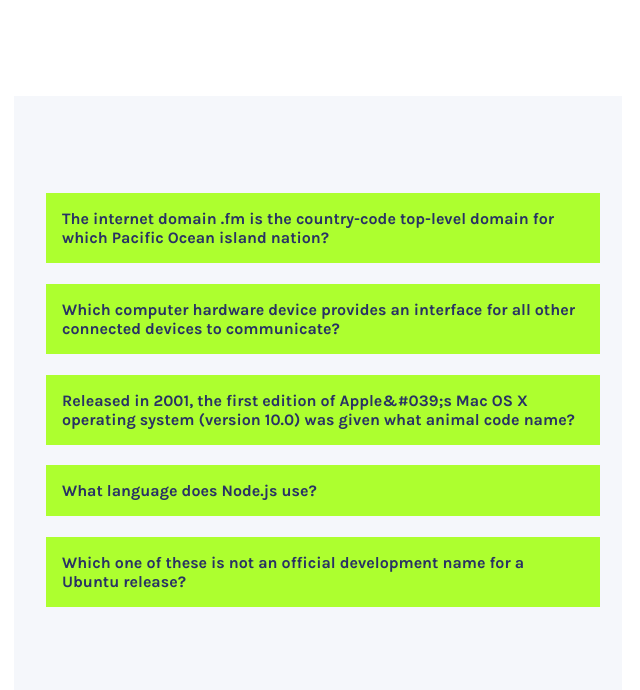
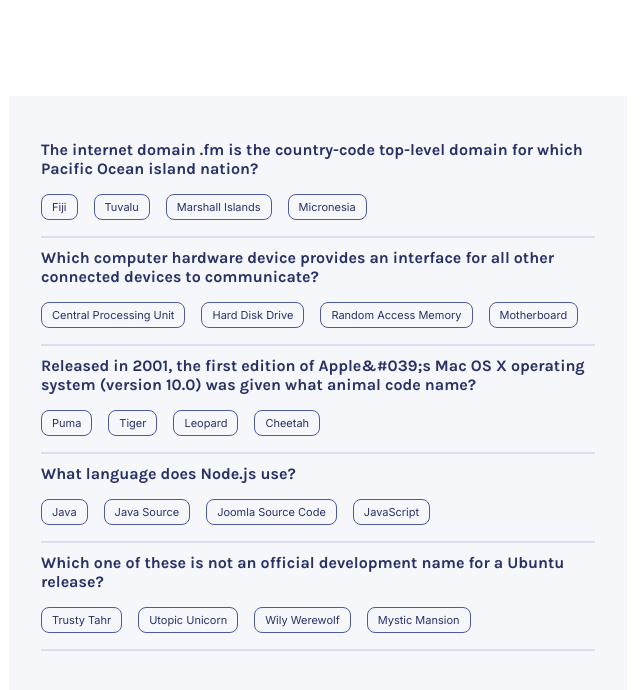
Before and after one commit to NatnaelAbebe19/Roha_quizs, a React (Vite) app: page / in a window 1280 px wide. Both pictures are taken after a click on the button "Start quiz". Shown: the top 690 px of the page, without its empty margins (322-962 px from the left). Built offline with nearby package versions, Linux system fonts and the light colour scheme.

Commit message:
the data we get from data.js is imported and managed properly

```diff
--- a/src/App.css
+++ b/src/App.css
@@ -3,6 +3,8 @@
 .container {
   position: relative;
   overflow: hidden;
+  /* width: 615px; */
+  /* height: 600px; */
 }
 .hero,
 .question--container {
@@ -18,7 +20,7 @@
 .question--container {
   justify-content: center;
   align-items: flex-start;
-  row-gap: 1.3rem;
+  width: 100%;
 }
 .hero--header {
   color: #293264;
@@ -96,12 +98,12 @@
   }
 }
 .questions {
-  padding: 1rem;
-}
-.quiz {
+  /* padding: 1rem; */
+  display: flex;
+  justify-content: center;
+  flex-direction: column;
+  row-gap: 1rem;
   width: 554px;
-  background: greenyellow;
-  /* margin-bottom: 1rem; */
 }
 
 .question--body {
@@ -110,7 +112,23 @@
   font-size: 16px;
   color: #293264;
 }
-#multiple {
+.multiple {
   display: flex;
-  justify-content: space-around;
+  column-gap: 1rem;
+  /* justify-content: space-between; */
 }
+.span1 {
+  border-radius: 8px;
+  border: 0.79px solid #4d5b9e;
+  font-size: 11px;
+  padding: 5px 10px;
+  cursor: pointer;
+  font-weight: 500;
+  text-align: center;
+  color: #293264;
+  font-family: "inter", sans-serif;
+}
+.line {
+  border: 0.79px solid #dbdef0;
+  margin-bottom: 10px;
+}
--- a/src/App.jsx
+++ b/src/App.jsx
@@ -23,7 +23,7 @@
   return (
     <div className="container">
       {display ? (
-        <div className="question--container">{question}</div>
+        <div className="question--container">{question} </div>
       ) : (
         <WelcomePage handleClick={handleClick} />
       )}
--- a/src/components/Questions.jsx
+++ b/src/components/Questions.jsx
@@ -1,11 +1,18 @@
 import React, { useState } from "react";
 
 export default function Questions(props) {
-  const [choose, setChoose] = useState(props.choice);
-  const [correct, setCorrect] = useState(props.correct);
-  const mergedArray = [...choose, correct];
-  const containerElement = document.getElementById("multiple");
-  console.log(mergedArray);
+  //   const [choose, setChoose] = useState(props.choice);
+  //   const [correct, setCorrect] = useState(props.correct);
+  const mergedArray = [...props.choice, props.correct];
+  //   const containerElement = document.getElementsByClassName("multiple");
+  //   console.log(mergedArray);
+
+  // for(let i = 0; i< mergedArray.length; i++){
+  // let spanElement = document.createElement("span");
+  // spanElement.innerHTML = mergedArray[i];
+  //     //   containerElement..
+  //   }
+
   //   mergedArray.forEach((arr) => {
   //     const spanElement = document.createElement("span");
   //     spanElement.textContent = arr;
@@ -24,13 +31,15 @@
   //   });
 
   return (
-    <div>
-      <div className="quiz">
-        <div className="questions">
-          <div className="question--body">{props.question}</div>
-          <div id="multiple"></div>
-        </div>
+    <div className="questions">
+      <div className="question--body">{props.question}</div>
+      <div className="multiple">
+        <span className="span1">{mergedArray[0]}</span>
+        <span className="span1">{mergedArray[1]}</span>
+        <span className="span1">{mergedArray[2]}</span>
+        <span className="span1">{mergedArray[3]}</span>
       </div>
+      <span className="line"></span>
     </div>
   );
 }
```
